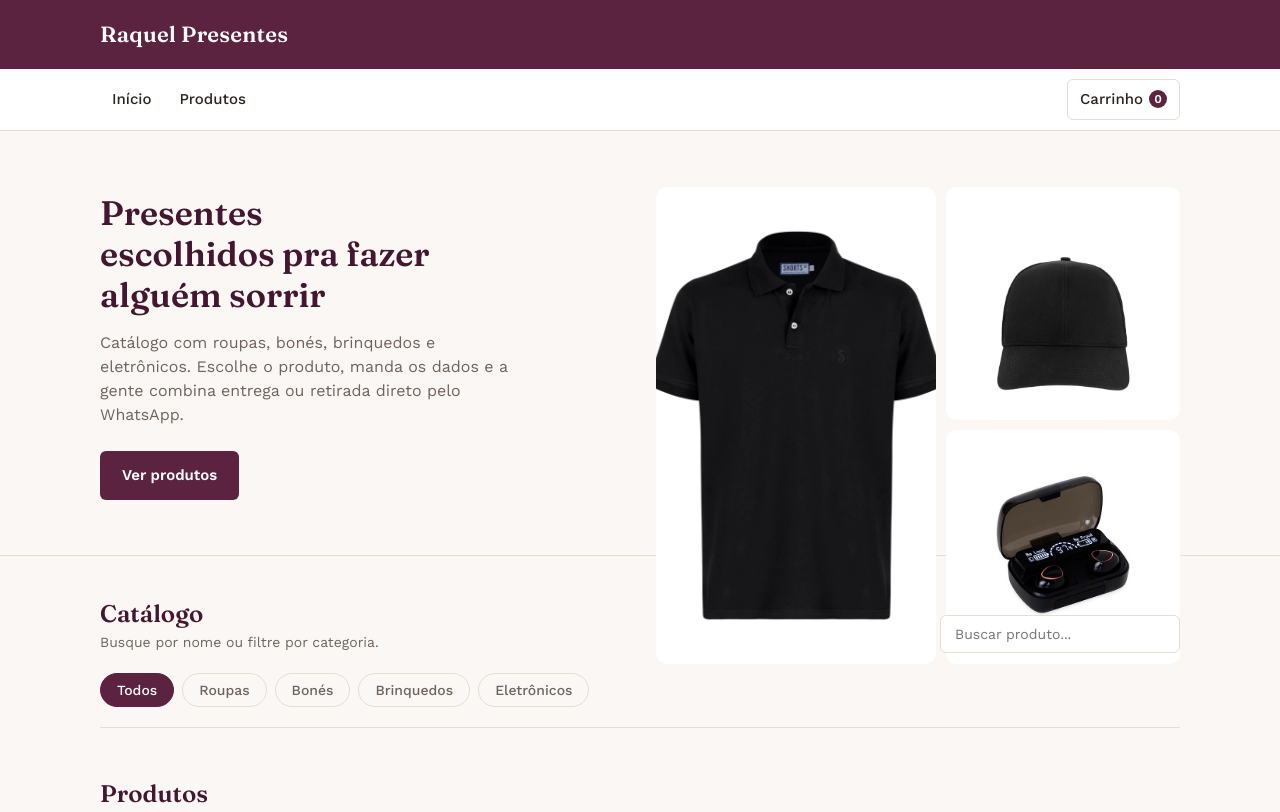
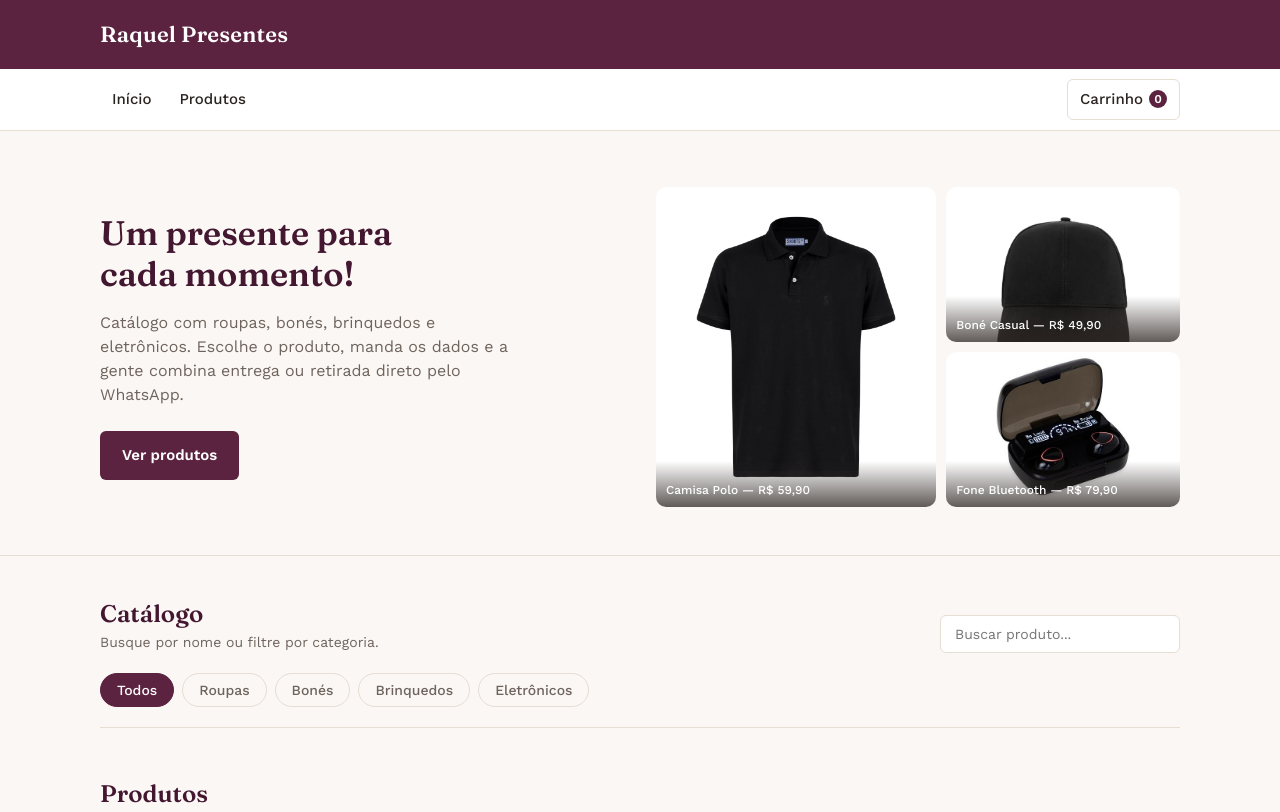
Before and after one commit to teti-pixel90/Raquel-presentes, a plain HTML site: page index.html in a window 1280 px wide. Shown: the top 812 px of the page. Drawn offline with nearby package versions, Linux system fonts and the light colour scheme.

Commit message:
Corrige vitrine HOME
- Imagens da vitrine agora são clicáveis
- Adiciona legenda com nome e preço em cada uma

```diff
--- a/index.html
+++ b/index.html
@@ -34,14 +34,23 @@
 <section class="banner-principal">
     <div class="banner-grade">
         <div class="banner-conteudo">
-            <h1>Presentes escolhidos pra fazer alguém sorrir</h1>
+            <h1> Um presente para cada momento! </h1>
             <p>Catálogo com roupas, bonés, brinquedos e eletrônicos. Escolhe o produto, manda os dados e a gente combina entrega ou retirada direto pelo WhatsApp.</p>
             <a href="#produtos" class="banner-botao">Ver produtos</a>
         </div>
         <div class="banner-vitrine">
-            <img class="banner-vitrine-principal" src="Img/produto1.webp" alt="Camisa polo à venda na Raquel Presentes">
-            <img src="Img/produto2.webp" alt="Boné casual à venda na Raquel Presentes">
-            <img src="Img/produto4.jpg" alt="Fone bluetooth à venda na Raquel Presentes">
+            <a href="produto.html?id=1" class="banner-vitrine-item banner-vitrine-principal">
+                <img src="Img/produto1.webp" alt="Camisa polo à venda na Raquel Presentes">
+                <span class="banner-vitrine-legenda">Camisa Polo — R$ 59,90</span>
+            </a>
+            <a href="produto.html?id=2" class="banner-vitrine-item">
+                <img src="Img/produto2.webp" alt="Boné casual à venda na Raquel Presentes">
+                <span class="banner-vitrine-legenda">Boné Casual — R$ 49,90</span>
+            </a>
+            <a href="produto.html?id=4" class="banner-vitrine-item">
+                <img src="Img/produto4.jpg" alt="Fone bluetooth à venda na Raquel Presentes">
+                <span class="banner-vitrine-legenda">Fone Bluetooth — R$ 79,90</span>
+            </a>
         </div>
     </div>
 </section>
--- a/style.css
+++ b/style.css
@@ -221,11 +221,35 @@ header {
     height: 320px;
 }
 
-.banner-vitrine img {
+.banner-vitrine-item {
+    position: relative;
+    display: block;
+    overflow: hidden;
+    border-radius: var(--raio-medio);
+    text-decoration: none;
+}
+
+.banner-vitrine-item img {
     width: 100%;
     height: 100%;
     object-fit: cover;
-    border-radius: var(--raio-medio);
+    transition: transform 0.2s ease;
+}
+
+.banner-vitrine-item:hover img {
+    transform: scale(1.04);
+}
+
+.banner-vitrine-legenda {
+    position: absolute;
+    left: 0;
+    right: 0;
+    bottom: 0;
+    background: linear-gradient(to top, rgba(43, 35, 32, 0.75), transparent);
+    color: white;
+    font-size: 12px;
+    font-weight: 500;
+    padding: 20px 10px 8px;
 }
 
 .banner-vitrine-principal {
```
